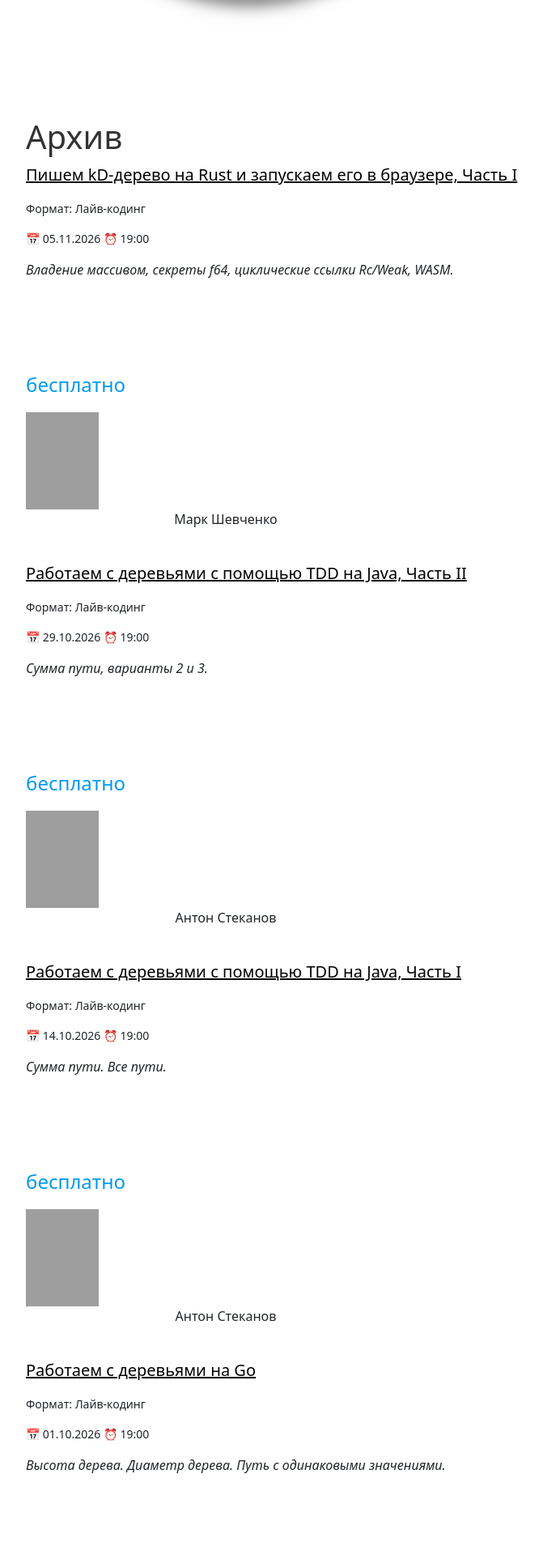
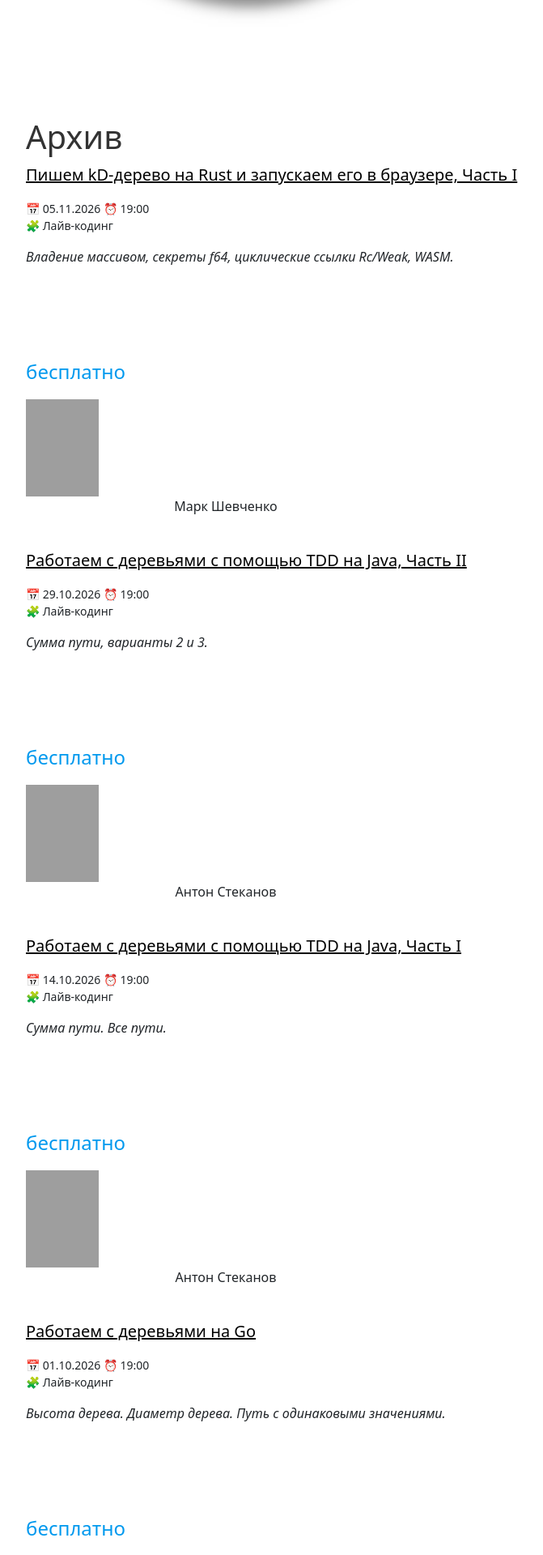
Before and after one commit to devpraktika-ru/devpraktika-ru.github.io, a Jekyll site: the page built from archive/index.md, in a window 1280 px wide, cut to the strip 604-2524 px from the top of the page. Shown: the whole strip at 81% size, without its empty margins (102-773 px from the left). Built offline with Jekyll 4.4.1, drawn with Linux system fonts in a browser that asks for light colours; some of the changed text lies outside the part shown; grey boxes are pictures that could not be loaded.

Commit message:
Добавил эмодзи формата

```diff
--- a/_includes/events.html
+++ b/_includes/events.html
@@ -3,8 +3,8 @@
   <article>
     {% assign workshop = site.workshops | where: "slug", event.slug | first %}
     <p class="fs-5"><a class="text-black" style="height: 4.5rem; line-height: 1.5" href="{{ event.url | relative_url }}">{{ event.title }}</a></p>
-    <p class="small">Формат: {{ workshop.title }}</p>
-    <p class="small">📅 {{ event.date | date: "%d.%m.%Y" }} ⏰ {{ event.date | date: "%H:%M" }}</p>
+    <p class="small">📅 {{ event.date | date: "%d.%m.%Y" }} ⏰ {{ event.date | date: "%H:%M" }}<br />
+    🧩 {{ workshop.title }}</p>
     <p class="overflow-hidden" style="height: 7.5rem; line-height: 1.5;"><em>{{ event.description }}</em></p>
     <p class="fs-4 price">
     {% if event.price > 0 %}{{ event.price }}₽{% else %}бесплатно{% endif %}
```
